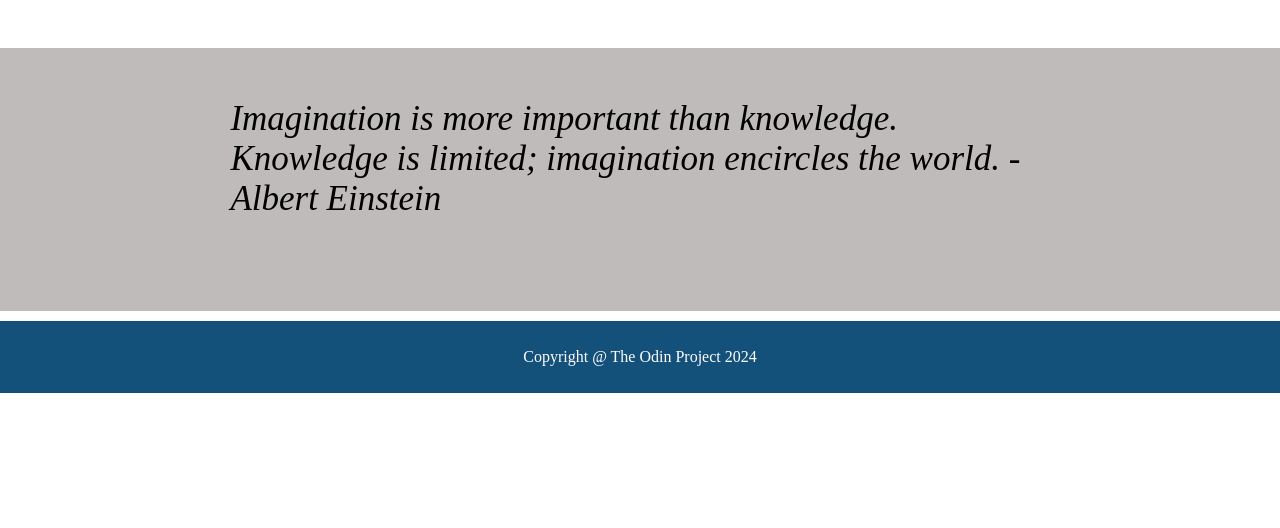
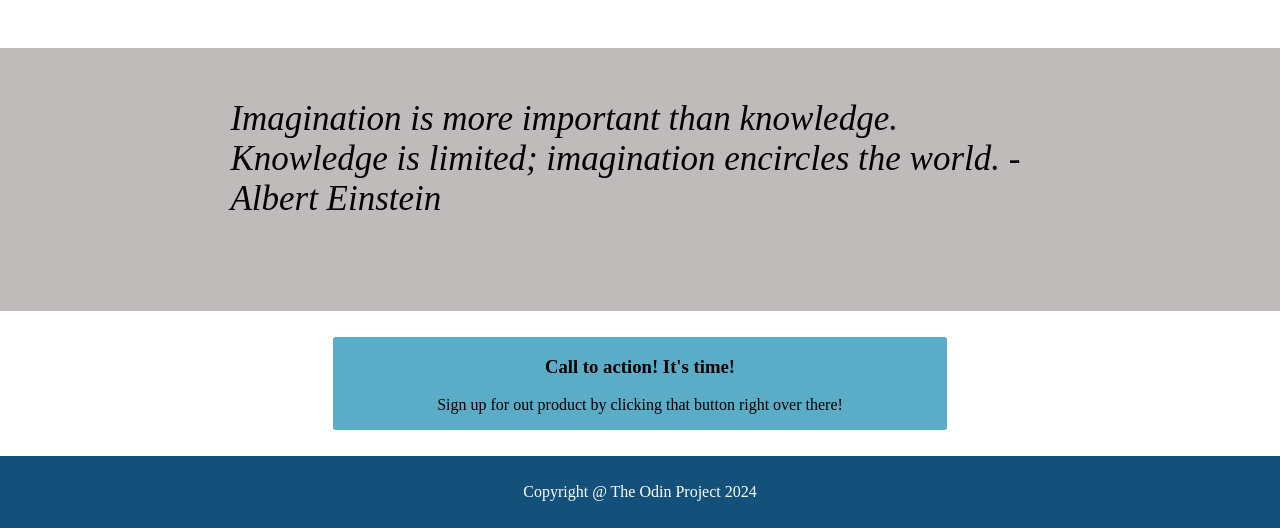
Before and after one commit to alwnraj/landing-page, a plain HTML site: page index.html in a window 1280 px wide. Shown: the part 615-1143 px from the top of the page. Before the commit the page ends 1008 px from the top, so only its background shows below. Drawn offline with Linux system fonts and the light colour scheme.

Commit message:
even more some!

```diff
--- a/index.html
+++ b/index.html
@@ -51,6 +51,12 @@
     <div class="quote">
         <em>Imagination is more important than knowledge. Knowledge is limited; imagination encircles the world. - Albert Einstein</em>
     </div>
+    <div class="blank">
+        <div class="blue-rectangle">
+            <h3>Call to action! It's time!</h3>
+            <p>Sign up for out product by clicking that button right over there!</p>
+        </div>
+    </div>
     <div class="footer">
         <p>Copyright @ The Odin Project 2024</p>
     </div>
--- a/style.css
+++ b/style.css
@@ -51,7 +51,7 @@ button{
 }
 
 .quote{
-    margin-bottom: 10px;/*remove this later*/
+    /*margin-bottom: 10px;remove this later*/
     height: 202px;
     background-color: rgb(192, 187, 187);
     display: flex;
@@ -59,6 +59,20 @@ button{
     justify-content: center;
     font-size: 35px;
     padding: 10px 18% 4%;
+}
+
+.blank{
+    display: flex;
+    align-items: center;
+    justify-content: center;
+    padding: 2%;
+}
+
+.blue-rectangle{
+    text-align: center;
+    width: 50%;
+    background-color: rgb(91, 172, 199);
+    border-radius: 3px;
 }
 
 .footer {
```
